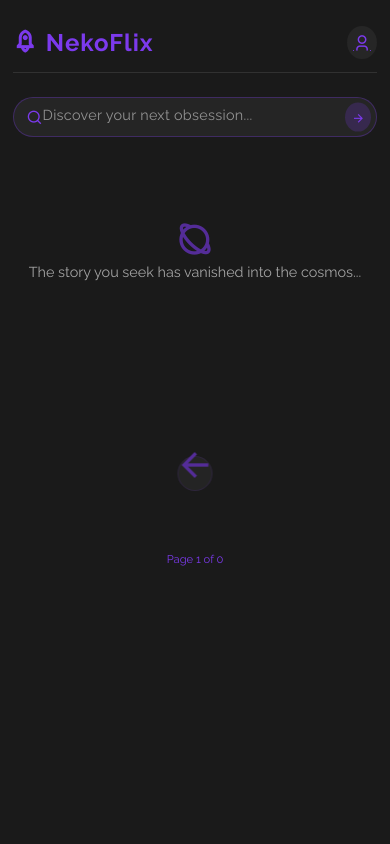
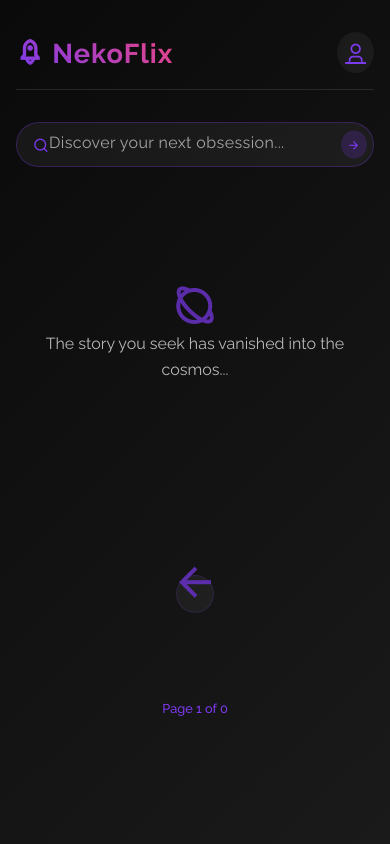
Before and after one commit to shahariarmahfuz/anime_verse, a Flask app: page / in a window 390 px wide. Run offline with Flask 3, Linux system fonts and the light colour scheme; some libraries are stand-ins or nearby versions.

Commit message:
Update index.html

```diff
--- a/templates/index.html
+++ b/templates/index.html
@@ -17,7 +17,7 @@
             background: #0a0a0a;
         }
         body {
-            background: #1a1a1a; /* Simplified background */
+            background: linear-gradient(135deg, #0a0a0a 0%, #1a1a1a 100%); /* Reintroduce subtle gradient */
             color: #ffffff;
             min-height: 100vh;
         }
@@ -30,52 +30,56 @@
             display: flex;
             justify-content: space-between;
             align-items: center;
-            padding: 0.8rem 0;
-            margin-bottom: 1.5rem;
+            padding: 1rem 0; /* Slightly larger padding */
+            margin-bottom: 2rem; /* Increased margin */
             border-bottom: 1px solid rgba(255, 255, 255, 0.1);
         }
         .nav-bar h1 {
-            font-size: 1.4rem; /* Slightly smaller font size */
-            color: #7c3aed; /* Solid color for logo */
+            font-size: 1.6rem; /* Slightly larger logo font */
+            background: linear-gradient(45deg, #7c3aed, #e94584); /* Gradient logo text */
+            -webkit-background-clip: text;
+            -webkit-text-fill-color: transparent;
             letter-spacing: 1px;
             display: flex;
             align-items: center;
             gap: 0.5rem;
         }
         .admin-icon {
-            font-size: 1.1rem; /* Slightly smaller icon */
+            font-size: 1.3rem; /* Slightly larger admin icon */
             color: #7c3aed;
-            transition: color 0.2s ease; /* Simplified transition */
-            padding: 0.4rem; /* Smaller padding */
+            transition: all 0.3s ease;
+            padding: 0.5rem;
             border-radius: 50%;
             background: rgba(255, 255, 255, 0.05);
         }
         .admin-icon:hover {
             color: #ffffff;
             background: #7c3aed;
+            transform: rotate(10deg); /* Reduced rotation */
+            box-shadow: 0 0 10px rgba(124, 58, 237, 0.4); /* Reduced shadow */
         }
         .header {
             text-align: center;
-            margin-bottom: 2rem; /* Reduced margin */
+            margin-bottom: 3rem; /* Increased margin */
         }
         .search-bar {
-            max-width: 500px; /* Smaller search bar */
-            height: 40px; /* Smaller search bar */
+            max-width: 600px; /* Slightly wider search bar */
+            height: 45px; /* Slightly taller search bar */
             margin: 0 auto;
             position: relative;
             background: rgba(255, 255, 255, 0.05);
-            border-radius: 30px; /* Smaller border radius */
+            border-radius: 50px;
             border: 1px solid rgba(124, 58, 237, 0.3);
             overflow: hidden;
         }
         .search-input {
             width: 100%;
-            padding: 0.6rem 2.5rem; /* Smaller padding */
+            padding: 0.7rem 3rem; /* Adjusted padding */
             border: none;
             background: transparent;
             color: white;
-            font-size: 1rem; /* Smaller font size */
-            border-radius: 30px; /* Smaller border radius */
+            font-size: 1.05rem; /* Slightly larger font */
+            border-radius: 50px;
         }
         .search-input:focus {
             outline: none;
@@ -84,23 +88,23 @@
         }
         .search-icon {
             position: absolute;
-            left: 0.8rem; /* Adjusted icon position */
+            left: 1rem;
             top: 50%;
             transform: translateY(-50%);
             color: #7c3aed;
         }
         .search-button {
             position: absolute;
-            right: 0.3rem; /* Adjusted button position */
+            right: 0.4rem; /* Adjusted button position */
             top: 50%;
             transform: translateY(-50%);
             background: rgba(124, 58, 237, 0.2);
             border: none;
             color: #7c3aed;
             cursor: pointer;
-            padding: 0.4rem; /* Smaller padding */
+            padding: 0.4rem 0.4rem; /* Adjusted padding */
             border-radius: 50%;
-            transition: background-color 0.2s ease, color 0.2s ease; /* Simplified transition */
+            transition: all 0.3s ease;
             outline: none;
         }
         .search-button:focus {
@@ -111,29 +115,29 @@
             color: #ffffff;
         }
         .search-input::placeholder {
-            color: rgba(255, 255, 255, 0.5); /* Slightly darker placeholder */
-            letter-spacing: 0.3px; /* Reduced letter spacing */
-            font-size: 0.9rem; /* Smaller font size */
+            color: rgba(255, 255, 255, 0.6);
+            letter-spacing: 0.4px; /* Slightly increased letter spacing */
+            font-size: 1rem;
         }
         .anime-grid {
             display: grid;
-            grid-template-columns: repeat(auto-fill, minmax(120px, 1fr)); /* Even smaller cards */
-            gap: 1rem; /* Reduced gap */
-            margin-bottom: 3rem; /* Reduced margin */
+            grid-template-columns: repeat(auto-fill, minmax(160px, 1fr)); /* Slightly larger cards */
+            gap: 1.8rem; /* Adjusted gap */
+            margin-bottom: 4rem;
         }
         .anime-card {
-            background: #1a1a1a; /* Solid background color */
-            border-radius: 10px; /* Smaller border radius */
+            background: linear-gradient(45deg, #0a0a0a, #1a1a1a); /* Reintroduce subtle gradient */
+            border-radius: 15px;
             overflow: hidden;
-            transition: transform 0.2s ease, box-shadow 0.2s ease; /* Simplified transition */
+            transition: all 0.3s cubic-bezier(0.175, 0.885, 0.32, 1.275);
             cursor: pointer;
             position: relative;
-            border: 1px solid rgba(124, 58, 237, 0.2); /* Thinner border */
-            box-shadow: 0 2px 8px rgba(0, 0, 0, 0.1); /* Reduced box shadow */
+            border: 1px solid rgba(124, 58, 237, 0.3);
+            box-shadow: 0 6px 24px rgba(0, 0, 0, 0.1); /* Slightly increased shadow */
         }
         .anime-card:hover {
-            transform: translateY(-4px); /* Reduced translateY */
-            box-shadow: 0 6px 15px rgba(124, 58, 237, 0.2); /* Reduced box shadow */
+            transform: translateY(-6px); /* Slightly increased translateY */
+            box-shadow: 0 10px 35px rgba(124, 58, 237, 0.25); /* Adjusted shadow */
         }
         .image-container {
             position: relative;
@@ -148,28 +152,30 @@
             left: 0;
             width: 100%;
             height: 100%;
-            background: linear-gradient(180deg, rgba(0,0,0,0) 70%, rgba(0,0,0,0.7) 100%); /* Simplified gradient */
+            background: linear-gradient(180deg, rgba(0,0,0,0) 60%, rgba(0,0,0,0.75) 100%); /* Adjusted gradient */
             z-index: 1;
         }
         .anime-card img {
             width: 100%;
             height: 100%;
             object-fit: cover;
-            transition: transform 0.2s ease; /* Simplified transition */
+            transition: transform 0.3s ease;
         }
         .anime-card:hover img {
-            transform: scale(1.03); /* Reduced scale */
+            transform: scale(1.04); /* Slightly reduced scale */
         }
         .anime-card h3 {
-            padding: 0.6rem; /* Smaller padding */
-            font-size: 0.9rem; /* Smaller font size */
-            font-weight: 400; /* Lighter font weight */
-            color: #7c3aed; /* Solid color for title */
+            padding: 1rem; /* Adjusted padding */
+            font-size: 1.1rem; /* Slightly larger font */
+            font-weight: 500;
+            background: linear-gradient(45deg, #7c3aed, #e94584); /* Gradient text */
+            -webkit-background-clip: text;
+            -webkit-text-fill-color: transparent;
             text-align: center;
             position: relative;
             margin: 0;
-            line-height: 1.2; /* Reduced line height */
-            min-height: 40px; /* Reduced min height */
+            line-height: 1.3;
+            min-height: 55px; /* Adjusted min height */
             display: flex;
             align-items: center;
             justify-content: center;
@@ -177,142 +183,141 @@
         .anime-card h3::after {
             content: '';
             position: absolute;
-            bottom: 0.5rem; /* Adjusted bottom position */
+            bottom: 0.7rem; /* Adjusted bottom */
             left: 50%;
             transform: translateX(-50%);
-            width: 40%; /* Reduced width */
-            height: 1px; /* Thinner line */
-            background: #7c3aed; /* Solid color for line */
-            transition: width 0.2s ease; /* Simplified transition */
-            opacity: 0.7; /* Slightly transparent line */
+            width: 55%; /* Adjusted width */
+            height: 2px;
+            background: linear-gradient(45deg, #7c3aed, #e94584); /* Gradient underline */
+            transition: width 0.3s ease;
         }
         .anime-card:hover h3::after {
-            width: 60%; /* Reduced width on hover */
+            width: 75%; /* Adjusted width on hover */
         }
         .no-results {
             text-align: center;
-            padding: 6rem 0 2rem; /* Reduced padding */
-            opacity: 0.6; /* More transparent no-results text */
+            padding: 7rem 0 3rem; /* Adjusted padding */
+            opacity: 0.7;
             position: relative;
-            min-height: 50vh; /* Reduced min height */
+            min-height: 60vh; /* Adjusted min height */
         }
         .no-results i {
-            font-size: 3rem; /* Smaller icon */
-            margin-bottom: 1.5rem; /* Reduced margin */
+            font-size: 3.5rem; /* Slightly larger icon */
+            margin-bottom: 1.8rem; /* Adjusted margin */
             color: #7c3aed;
         }
         .no-results p {
-            font-size: 1rem; /* Smaller font size */
-            line-height: 1.5; /* Reduced line height */
-            max-width: 500px; /* Smaller max width */
+            font-size: 1.1rem; /* Slightly larger font */
+            line-height: 1.6;
+            max-width: 550px; /* Slightly wider text area */
             margin: 0 auto;
         }
         .home-button {
             display: inline-flex;
             align-items: center;
             justify-content: center;
-            width: 35px; /* Smaller button */
-            height: 35px; /* Smaller button */
-            margin-top: 1.5rem; /* Reduced margin */
-            background: rgba(255, 255, 255, 0.08); /* More transparent button */
+            width: 40px;
+            height: 40px;
+            margin-top: 2.5rem; /* Adjusted margin */
+            background: rgba(255, 255, 255, 0.08);
             border-radius: 50%;
             color: white;
             text-decoration: none;
-            transition: background-color 0.2s ease, transform 0.2s ease, box-shadow 0.2s ease; /* Simplified transition */
-            border: 1px solid rgba(124, 58, 237, 0.2); /* Thinner border */
-            backdrop-filter: blur(3px); /* Reduced blur */
+            transition: all 0.3s ease;
+            border: 1px solid rgba(124, 58, 237, 0.25); /* Adjusted border */
+            backdrop-filter: blur(4px); /* Slightly increased blur */
             position: absolute;
-            bottom: 1.5rem; /* Adjusted bottom position */
+            bottom: 2rem;
             left: 50%;
             transform: translateX(-50%);
         }
         .home-button:hover {
-            background: #7c3aed;
-            transform: translateY(-1px) scale(1.02); /* Reduced transform */
-            box-shadow: 0 3px 10px rgba(124, 58, 237, 0.3); /* Reduced box shadow */
+            background: linear-gradient(45deg, #7c3aed, #e94584);
+            transform: translateY(-1px) scale(1.01); /* Reduced scale */
+            box-shadow: 0 3px 15px rgba(124, 58, 237, 0.35); /* Adjusted shadow */
         }
         .pagination-container {
             position: relative;
-            margin-top: 2rem; /* Reduced margin */
+            margin-top: 3rem;
             background: transparent;
-            padding: 0.8rem 0; /* Reduced padding */
+            padding: 1rem 0;
         }
         .pagination {
             display: flex;
             justify-content: center;
             align-items: center;
-            gap: 0.8rem; /* Reduced gap */
+            gap: 1.2rem; /* Adjusted gap */
             max-width: 1400px;
             margin: 0 auto;
         }
         .pagination a {
-            padding: 0.6rem 1rem; /* Smaller padding */
-            background: rgba(124, 58, 237, 0.2); /* More transparent pagination buttons */
-            border-radius: 8px; /* Smaller border radius */
+            padding: 0.7rem 1.4rem; /* Adjusted padding */
+            background: rgba(124, 58, 237, 0.2);
+            border-radius: 10px;
             color: white;
             text-decoration: none;
-            transition: background-color 0.2s ease, transform 0.2s ease, box-shadow 0.2s ease; /* Simplified transition */
+            transition: all 0.3s ease;
             display: flex;
             align-items: center;
-            gap: 0.5rem; /* Reduced gap */
+            gap: 0.6rem;
             font-weight: 400;
-            font-size: 0.8rem; /* Smaller font size */
-            border: 1px solid rgba(255, 255, 255, 0.08); /* Thinner border */
+            font-size: 0.9rem;
+            border: 1px solid rgba(255, 255, 255, 0.1);
         }
         .pagination a:hover {
             background: #7c3aed;
-            box-shadow: 0 0 15px rgba(124, 58, 237, 0.3); /* Reduced box shadow */
+            box-shadow: 0 0 20px rgba(124, 58, 237, 0.35); /* Adjusted shadow */
             transform: scale(1.02); /* Reduced scale */
         }
         .page-info {
-            font-weight: 400;
+            font-weight: 500;
             color: #7c3aed;
-            min-width: 60px; /* Reduced min width */
+            min-width: 70px;
             text-align: center;
-            padding: 0 0.8rem; /* Reduced padding */
-            font-size: 0.8rem; /* Smaller font size */
+            padding: 0 1rem;
+            font-size: 0.9rem;
         }
         @media (max-width: 768px) {
             .container {
-                padding: 0.8rem; /* Reduced padding */
+                padding: 1rem;
             }
             .nav-bar h1 {
-                font-size: 1.5rem;
+                font-size: 1.7rem;
             }
             .anime-grid {
-                grid-template-columns: repeat(auto-fill, minmax(100px, 1fr)); /* Even smaller cards on mobile */
-                gap: 0.8rem; /* Reduced gap */
+                grid-template-columns: repeat(auto-fill, minmax(140px, 1fr)); /* Adjusted card size for mobile */
+                gap: 1.2rem; /* Adjusted gap */
             }
             .search-input {
-                padding: 0.5rem 1.8rem; /* Smaller padding */
-                font-size: 0.9rem; /* Smaller font size */
+                padding: 0.6rem 2rem;
+                font-size: 1rem;
             }
             .no-results {
-                padding: 3rem 0 1rem; /* Reduced padding */
-                min-height: 40vh; /* Reduced min height */
+                padding: 4rem 0 2rem;
+                min-height: 50vh;
             }
             .no-results i {
-                font-size: 2.5rem; /* Smaller icon */
-                margin-bottom: 1rem; /* Reduced margin */
+                font-size: 3rem;
+                margin-bottom: 1.5rem;
             }
             .no-results p {
-                font-size: 0.9rem; /* Smaller font size */
+                font-size: 1rem;
             }
             .home-button {
-                bottom: 1rem;
-                width: 35px;
-                height: 35px;
+                bottom: 1.5rem;
+                width: 38px;
+                height: 38px;
             }
             .pagination {
-                gap: 0.6rem; /* Reduced gap */
+                gap: 0.8rem;
             }
             .pagination a {
-                padding: 0.5rem 1rem; /* Smaller padding */
-                font-size: 0.7rem; /* Smaller font size */
+                padding: 0.6rem 1.2rem;
+                font-size: 0.8rem;
             }
             .page-info {
-                min-width: 50px; /* Reduced min width */
-                font-size: 0.7rem; /* Smaller font size */
+                min-width: 60px;
+                font-size: 0.8rem;
             }
         }
     </style>
```
